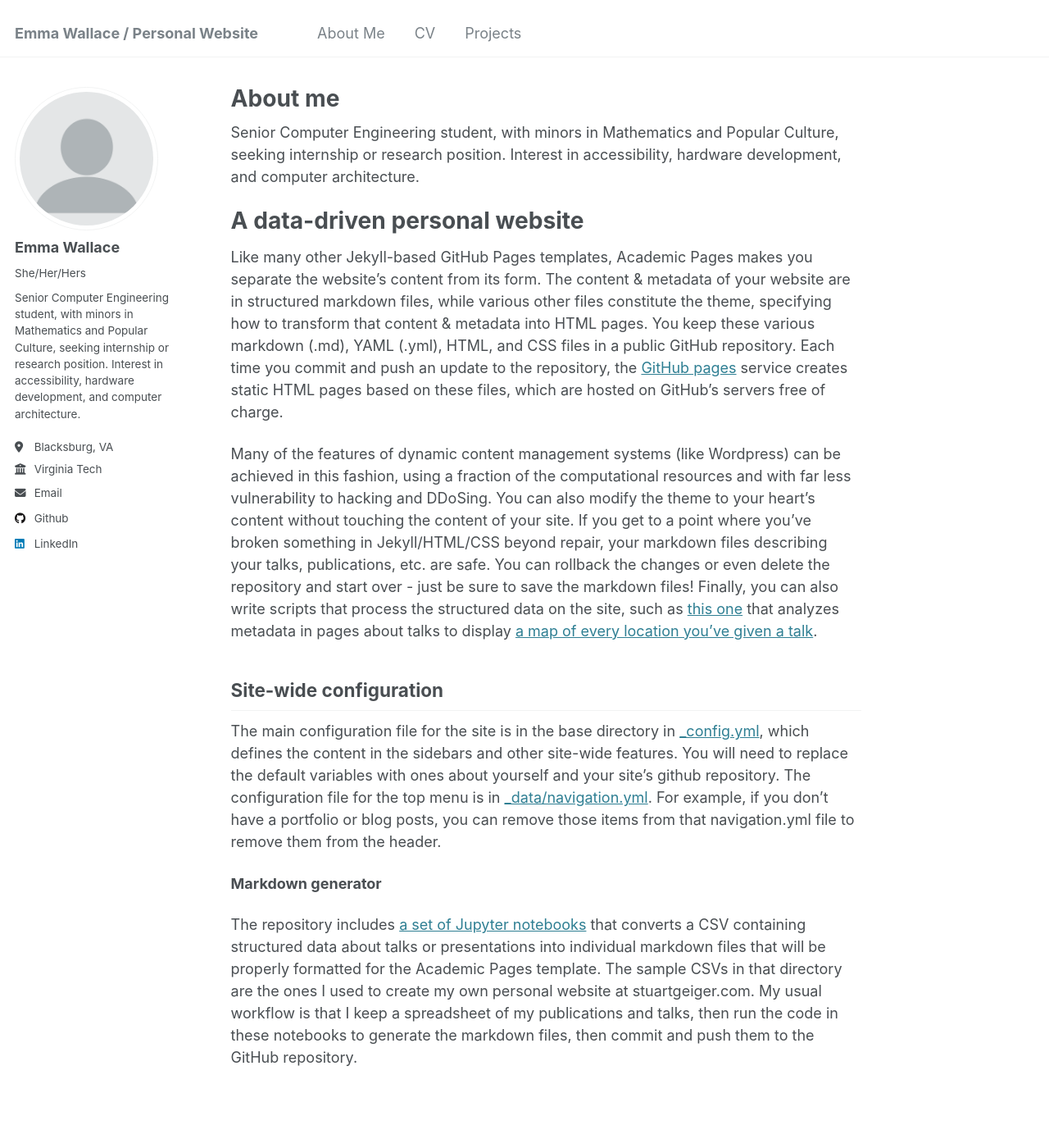
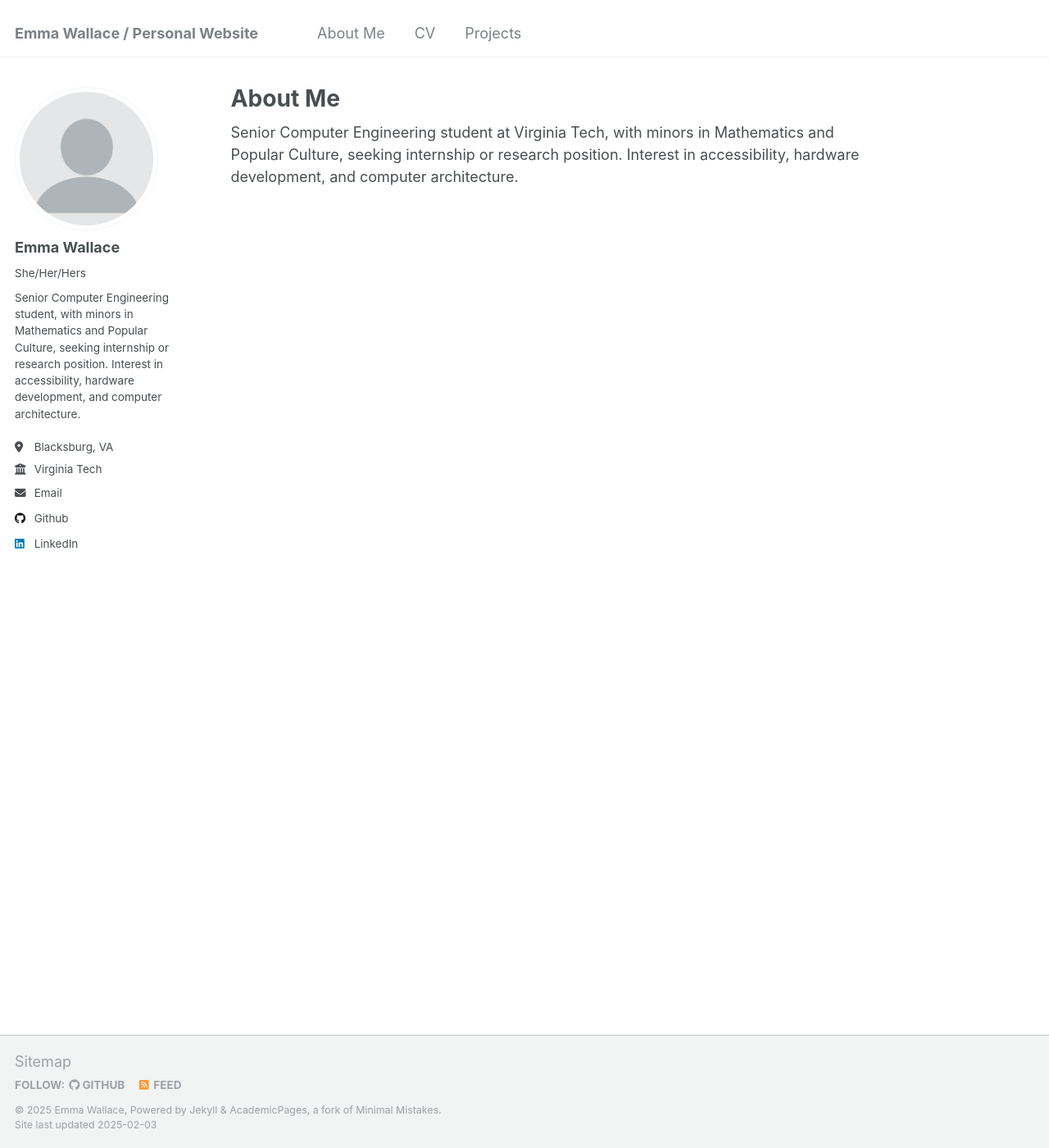
Before and after one commit to ewallace21/ewallace21.github.io, a Jekyll site: the page built from _pages/about.md, in a window 1280 px wide and 1400 px high. Shown: the whole window at 82% size. Built offline with Jekyll 4.4.1, drawn with Linux system fonts in a browser that asks for light colours.

Commit message:
Update about.md

```diff
--- a/_pages/about.md
+++ b/_pages/about.md
@@ -1,25 +1,10 @@
 ---
 permalink: /
-title: "About me"
+title: "About Me"
 author_profile: true
 redirect_from:
   - /about/
   - /about.html
 ---
 
-Senior Computer Engineering student, with minors in Mathematics and Popular Culture, seeking internship or research position. Interest in accessibility, hardware development, and computer architecture.
-
-A data-driven personal website
-======
-Like many other Jekyll-based GitHub Pages templates, Academic Pages makes you separate the website's content from its form. The content & metadata of your website are in structured markdown files, while various other files constitute the theme, specifying how to transform that content & metadata into HTML pages. You keep these various markdown (.md), YAML (.yml), HTML, and CSS files in a public GitHub repository. Each time you commit and push an update to the repository, the [GitHub pages](https://pages.github.com/) service creates static HTML pages based on these files, which are hosted on GitHub's servers free of charge.
-
-Many of the features of dynamic content management systems (like Wordpress) can be achieved in this fashion, using a fraction of the computational resources and with far less vulnerability to hacking and DDoSing. You can also modify the theme to your heart's content without touching the content of your site. If you get to a point where you've broken something in Jekyll/HTML/CSS beyond repair, your markdown files describing your talks, publications, etc. are safe. You can rollback the changes or even delete the repository and start over - just be sure to save the markdown files! Finally, you can also write scripts that process the structured data on the site, such as [this one](https://github.com/academicpages/academicpages.github.io/blob/master/talkmap.ipynb) that analyzes metadata in pages about talks to display [a map of every location you've given a talk](https://academicpages.github.io/talkmap.html).
-
-Site-wide configuration
-------
-The main configuration file for the site is in the base directory in [_config.yml](https://github.com/academicpages/academicpages.github.io/blob/master/_config.yml), which defines the content in the sidebars and other site-wide features. You will need to replace the default variables with ones about yourself and your site's github repository. The configuration file for the top menu is in [_data/navigation.yml](https://github.com/academicpages/academicpages.github.io/blob/master/_data/navigation.yml). For example, if you don't have a portfolio or blog posts, you can remove those items from that navigation.yml file to remove them from the header.
-
-**Markdown generator**
-
-The repository includes [a set of Jupyter notebooks](https://github.com/academicpages/academicpages.github.io/tree/master/markdown_generator
-) that converts a CSV containing structured data about talks or presentations into individual markdown files that will be properly formatted for the Academic Pages template. The sample CSVs in that directory are the ones I used to create my own personal website at stuartgeiger.com. My usual workflow is that I keep a spreadsheet of my publications and talks, then run the code in these notebooks to generate the markdown files, then commit and push them to the GitHub repository.
+Senior Computer Engineering student at Virginia Tech, with minors in Mathematics and Popular Culture, seeking internship or research position. Interest in accessibility, hardware development, and computer architecture.
```
